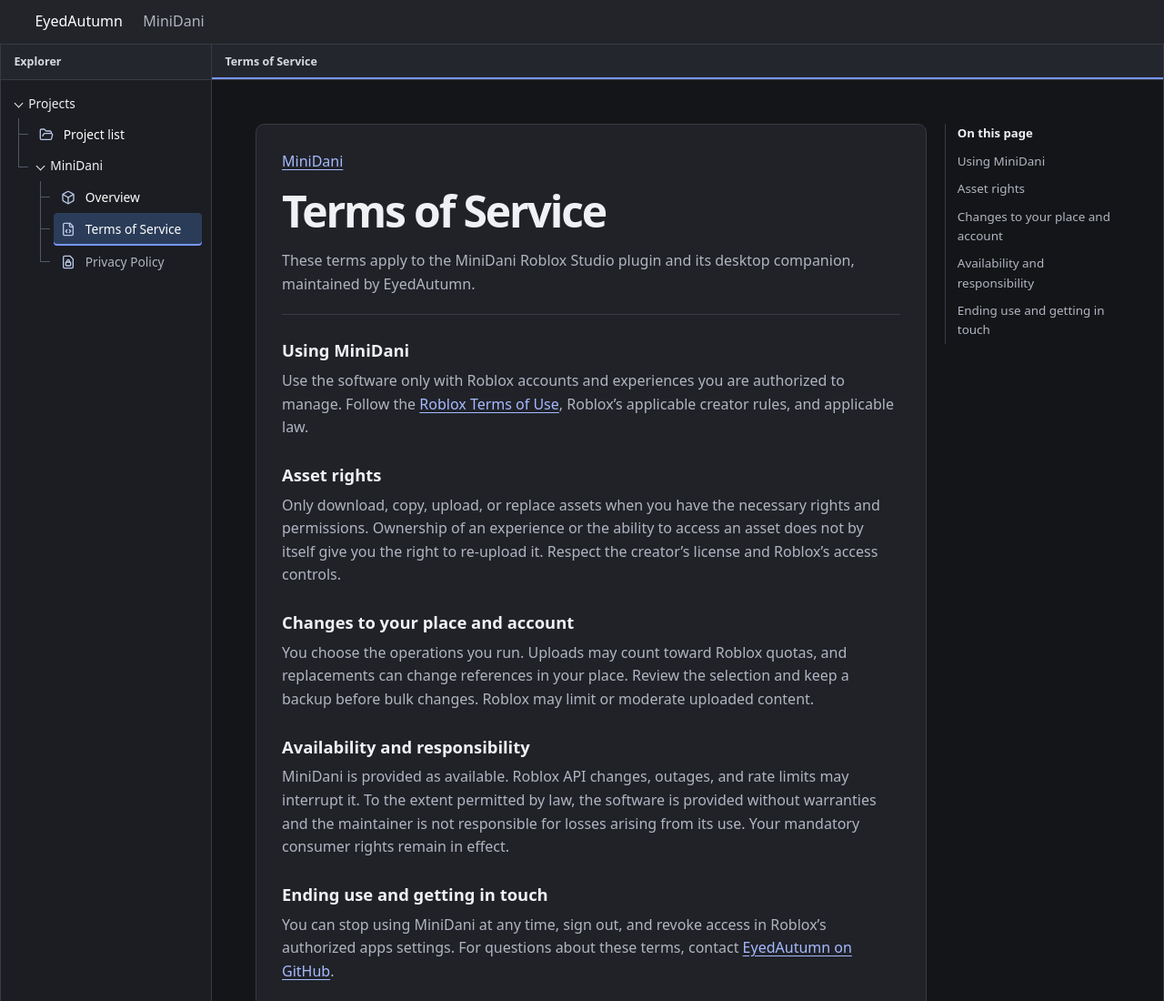
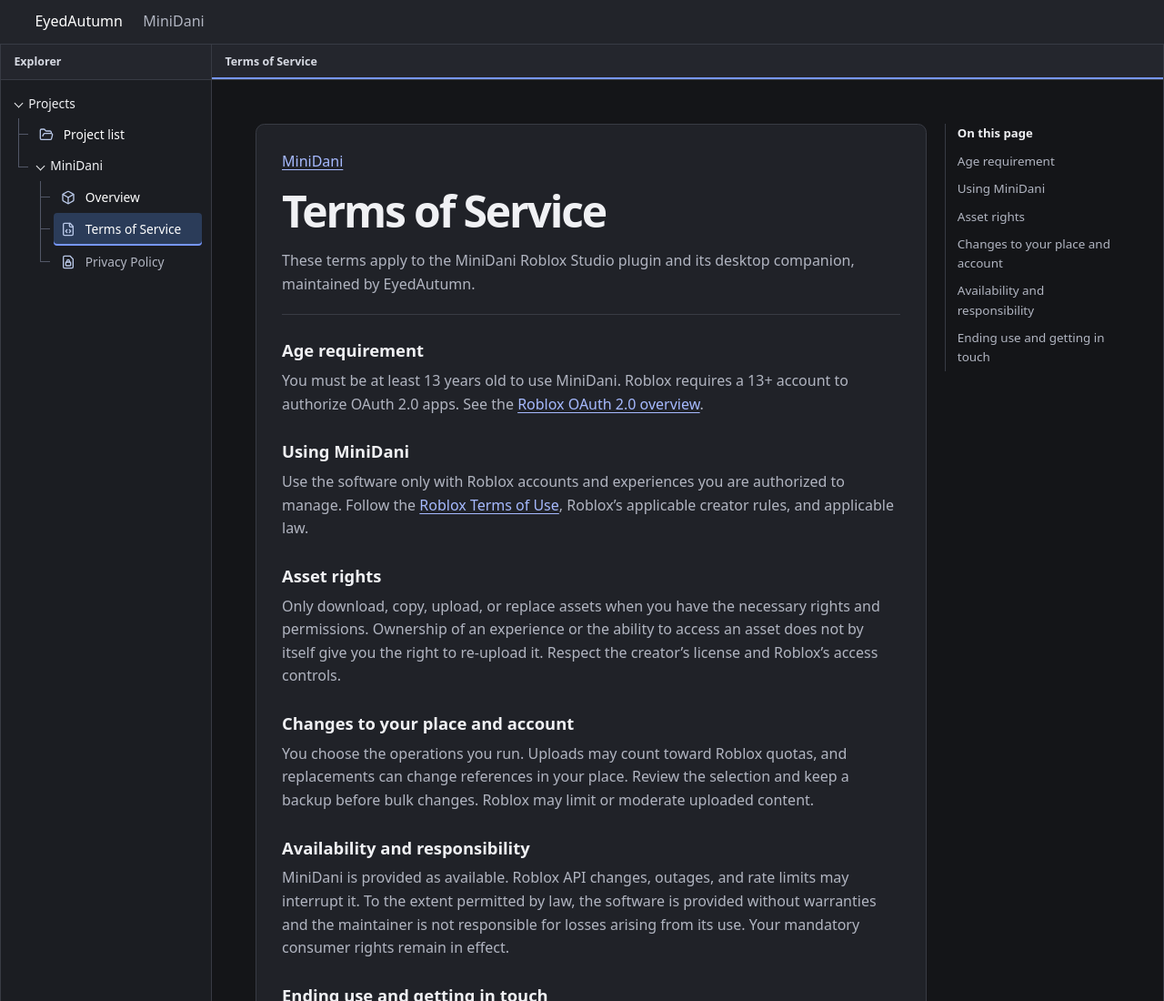
Before and after one commit to eyedautumn/eyedautumn.github.io, a plain HTML site: page MiniDani/terms/index.html in a window 1280 px wide. Shown: the top 1100 px of the page at 91% size. Drawn offline with Linux system fonts and the light colour scheme.

Commit message:
Document MiniDani's minimum age requirement

```diff
--- a/MiniDani/terms/index.html
+++ b/MiniDani/terms/index.html
@@ -38,6 +38,10 @@
         <h1>Terms of Service</h1>
         <p>These terms apply to the MiniDani Roblox Studio plugin and its desktop companion, maintained by EyedAutumn.</p>
       </header>
+      <section id="age-requirement">
+        <h2>Age requirement</h2>
+        <p>You must be at least 13 years old to use MiniDani. Roblox requires a 13+ account to authorize OAuth 2.0 apps. See the <a href="https://create.roblox.com/docs/cloud/auth/oauth2-overview">Roblox OAuth 2.0 overview</a>.</p>
+      </section>
       <section id="using-minidani">
         <h2>Using MiniDani</h2>
         <p>Use the software only with Roblox accounts and experiences you are authorized to manage. Follow the <a href="https://www.roblox.com/termsofuse">Roblox Terms of Use</a>, Roblox’s applicable creator rules, and applicable law.</p>
@@ -61,6 +65,7 @@
     </article>
     <aside class="outline" aria-label="On this page">
       <h2>On this page</h2>
+      <a href="#age-requirement">Age requirement</a>
       <a href="#using-minidani">Using MiniDani</a>
       <a href="#asset-rights">Asset rights</a>
       <a href="#changes-to-your-place-and-account">Changes to your place and account</a>
```
Also changed, not shown: MiniDani/privacy/index.html (+5 -0 lines).
